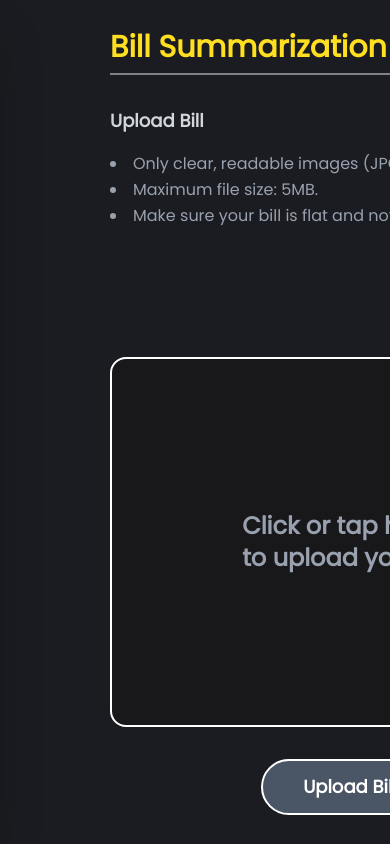
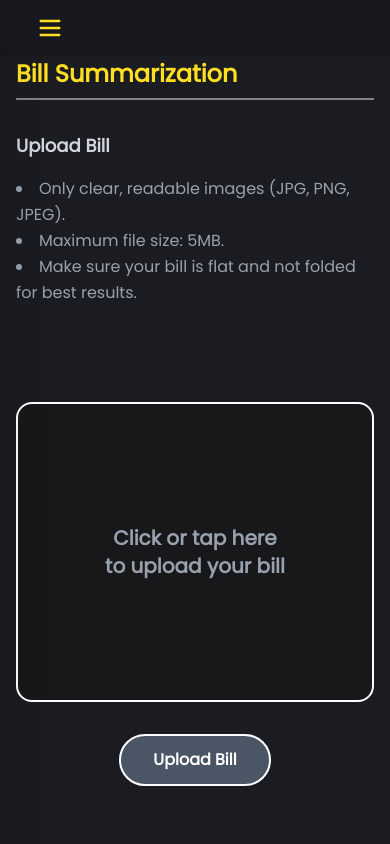
Before and after one commit to ShawnMayol/explain-my-bills, a React (Vite) app in the folder frontend/: page /bill/summarization in a window 390 px wide. Built offline with nearby package versions, Linux system fonts and the light colour scheme; no server answers; sample sign-in values are in the browser's storage.

Commit message:
feat: update BillSummarization page with mobile responsiveness

```diff
--- a/frontend/src/pages/BillSummarization.jsx
+++ b/frontend/src/pages/BillSummarization.jsx
@@ -1,6 +1,7 @@
 import React, { useRef, useState } from "react";
 import { useNavigate } from "react-router-dom";
 import Sidebar from "../components/Sidebar";
+import { HiOutlineMenu } from "react-icons/hi";
 
 const MAX_FILE_SIZE_MB = 5;
 
@@ -8,6 +9,7 @@ export default function BillSummarization() {
     const [selectedFile, setSelectedFile] = useState(null);
     const [previewUrl, setPreviewUrl] = useState("");
     const [error, setError] = useState("");
+    const [sidebarOpen, setSidebarOpen] = useState(false);
     const fileInputRef = useRef();
     const navigate = useNavigate();
 
@@ -21,14 +23,12 @@ export default function BillSummarization() {
             return;
         }
 
-        // File type check
         if (!file.type.startsWith("image/")) {
             setError("Please upload a valid image file (JPG, PNG, etc).");
             setSelectedFile(null);
             setPreviewUrl("");
             return;
         }
-        // File size check
         if (file.size > MAX_FILE_SIZE_MB * 1024 * 1024) {
             setError(`Image must be less than ${MAX_FILE_SIZE_MB}MB.`);
             setSelectedFile(null);
@@ -50,15 +50,29 @@ export default function BillSummarization() {
     };
 
     return (
-        <div className="flex h-screen w-screen bg-[#1B1C21] text-white overflow-y-auto">
-            <Sidebar />
-            <main className="ml-[20%] flex-1 flex flex-col justify-center min-h-screen px-8 py-12">
+        <div className="flex h-screen w-screen bg-[#1B1C21] text-white overflow-y-auto relative">
+            <Sidebar
+                isOpen={sidebarOpen}
+                onClose={() => setSidebarOpen(false)}
+            />
+
+            {/* Top Bar Mobile */}
+            <div className="absolute top-0 left-0 right-0 z-30 md:hidden bg-black/10 flex items-center h-12 px-4 py-7">
+                <button
+                    className="text-yellow-300 hover:text-white cursor-pointer ps-5"
+                    onClick={() => setSidebarOpen(true)}
+                >
+                    <HiOutlineMenu className="w-7 h-7" />
+                </button>
+            </div>
+
+            <main className="flex-1 flex flex-col justify-center min-h-screen px-4 sm:px-8">
                 <div className="w-full max-w-6xl mx-auto">
-                    <h1 className="text-3xl font-bold mb-2 text-yellow-300">
+                    <h1 className="text-2xl sm:text-3xl font-bold mb-2 text-yellow-300">
                         Bill Summarization
                     </h1>
                     <hr className="mb-8 border-t-2 border-gray-200/50" />
-                    <div className="flex flex-col md:flex-row gap-16">
+                    <div className="flex flex-col md:flex-row gap-8 md:gap-16">
                         {/* Info and Instructions */}
                         <section className="flex-1 mb-8 md:mb-0">
                             <p className="mb-4 text-gray-300 font-semibold text-lg">
@@ -83,7 +97,7 @@ export default function BillSummarization() {
                         {/* Upload Area */}
                         <section className="flex-1 flex flex-col items-center">
                             <div
-                                className="w-[480px] max-w-full h-[370px] bg-zinc-900 border-2 border-white rounded-2xl flex items-center justify-center text-gray-400 text-2xl font-bold cursor-pointer mb-6 outline-none focus:ring-2 focus:ring-yellow-300 transition"
+                                className="w-full max-w-[480px] h-[300px] sm:h-[370px] bg-zinc-900 border-2 border-white rounded-2xl flex items-center justify-center text-gray-400 text-xl sm:text-2xl font-bold cursor-pointer mb-6 outline-none focus:ring-2 focus:ring-yellow-300 transition"
                                 onClick={() => fileInputRef.current.click()}
                                 tabIndex={0}
                                 onKeyDown={(e) => {
@@ -100,7 +114,7 @@ export default function BillSummarization() {
                                         className="object-contain h-full max-w-full rounded"
                                     />
                                 ) : (
-                                    <span>
+                                    <span className="text-center">
                                         Click or tap here
                                         <br />
                                         to upload your bill
@@ -117,7 +131,7 @@ export default function BillSummarization() {
                             <button
                                 onClick={handleUpload}
                                 disabled={!selectedFile}
-                                className={`mt-2 px-10 py-3 border-2 border-white font-semibold rounded-full text-lg text-white transition ${
+                                className={`mt-2 px-8 py-3 border-2 border-white font-semibold rounded-full text-base sm:text-lg text-white transition ${
                                     selectedFile
                                         ? "hover:bg-yellow-300 hover:text-black hover:cursor-pointer"
                                         : "bg-gray-600 cursor-not-allowed border-gray-600"
```
